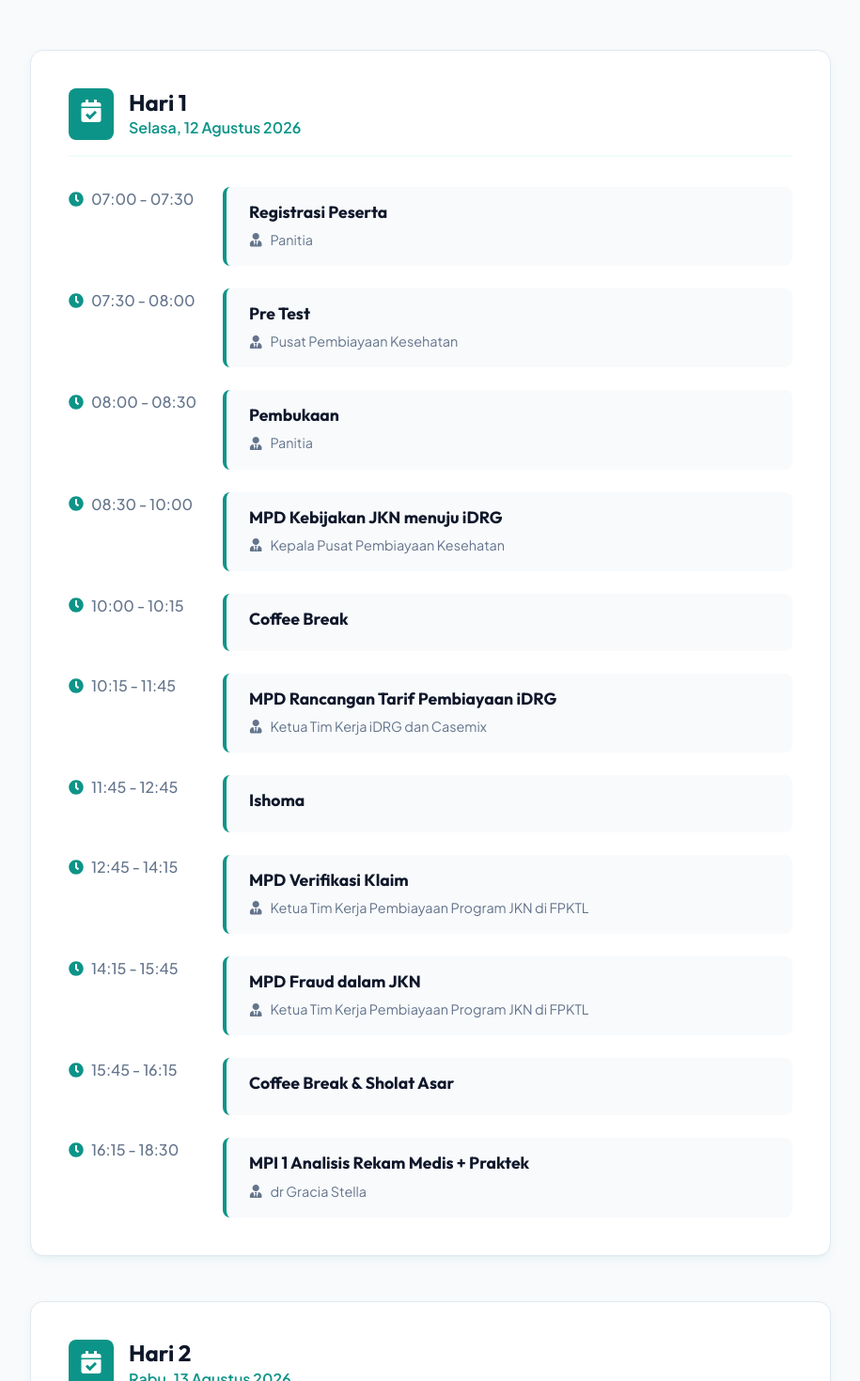
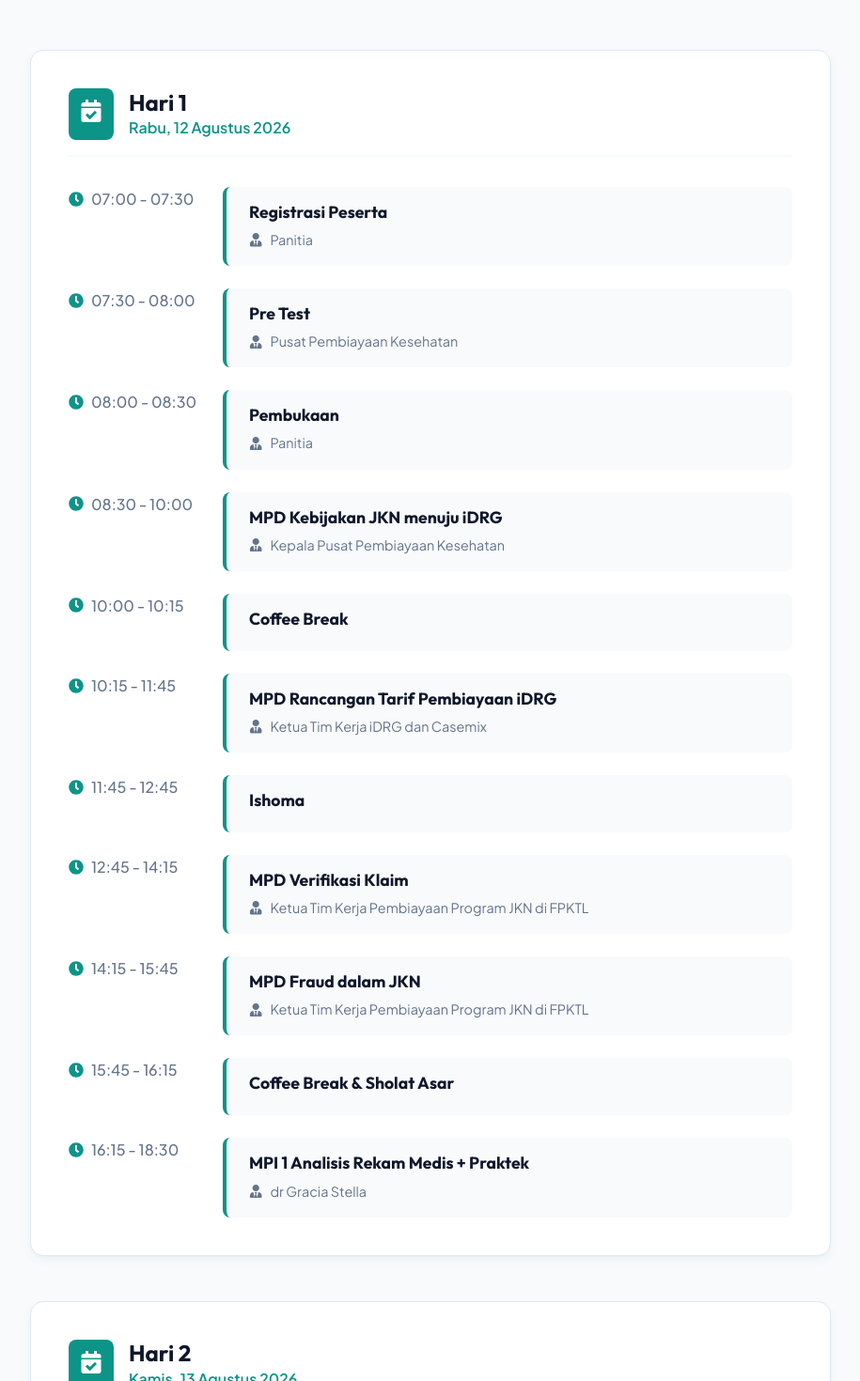
Before and after one commit to jamkesfktp/ihtkoding, a React (Vite) app: page /jadwal in a window 1280 px wide. Shown: the part 320-1790 px from the top of the page at 94% size, without its empty margins (182-1097 px from the left). Built offline with nearby package versions, Linux system fonts and the light colour scheme; no server answers.

Commit message:
fix: perbaiki penamaan hari pada jadwal (12 Agustus = Rabu, 13 = Kamis, 14 = Jumat, 15 = Sabtu)

```diff
--- a/src/pages/Jadwal.jsx
+++ b/src/pages/Jadwal.jsx
@@ -4,7 +4,7 @@ import { FaCalendarCheck, FaClock, FaUserTie } from 'react-icons/fa';
 const scheduleData = [
   {
     day: "Hari 1",
-    date: "Selasa, 12 Agustus 2026",
+    date: "Rabu, 12 Agustus 2026",
     events: [
       { time: "07:00 - 07:30", title: "Registrasi Peserta", speaker: "Panitia" },
       { time: "07:30 - 08:00", title: "Pre Test", speaker: "Pusat Pembiayaan Kesehatan" },
@@ -21,7 +21,7 @@ const scheduleData = [
   },
   {
     day: "Hari 2",
-    date: "Rabu, 13 Agustus 2026",
+    date: "Kamis, 13 Agustus 2026",
     events: [
       { time: "07:30 - 07:45", title: "Refleksi Hari Sebelumnya", speaker: "Pusat Pembiayaan Kesehatan" },
       { time: "07:45 - 08:30", title: "MPI 2 Aturan Dasar ICD 10", speaker: "Yosi Prasetyo" },
@@ -37,7 +37,7 @@ const scheduleData = [
   },
   {
     day: "Hari 3",
-    date: "Kamis, 14 Agustus 2026",
+    date: "Jumat, 14 Agustus 2026",
     events: [
       { time: "07:30 - 07:45", title: "Refleksi Hari Sebelumnya", speaker: "Pusat Pembiayaan Kesehatan" },
       { time: "07:45 - 09:15", title: "MPI 3 Praktek Koding ICD 9 CM", speaker: "Riki Permana Putra" },
@@ -53,7 +53,7 @@ const scheduleData = [
   },
   {
     day: "Hari 4",
-    date: "Jumat, 15 Agustus 2026",
+    date: "Sabtu, 15 Agustus 2026",
     events: [
       { time: "08:00 - 08:15", title: "Refleksi Hari Sebelumnya", speaker: "Pusat Pembiayaan Kesehatan" },
       { time: "08:15 - 09:00", title: "MPI 4 Praktek Ungroupable iDRG", speaker: "Ardian Permana" },
```
